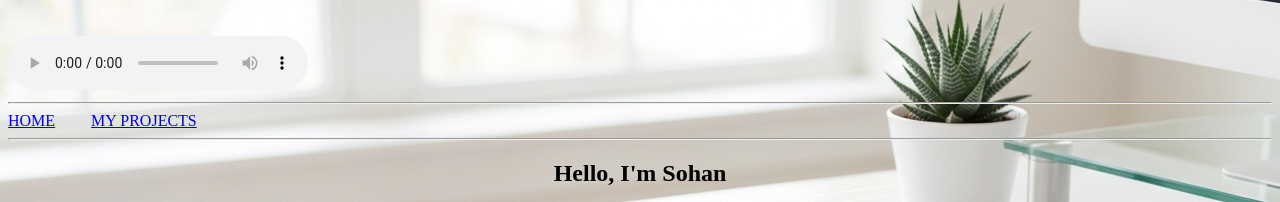
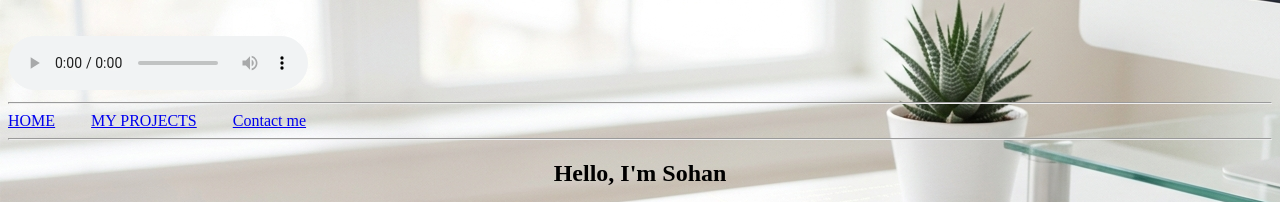
Before and after one commit to amirhamzasohan1-wq/amirhamzasohan1-wq.github.io, a plain HTML site: page index.html in a window 1280 px wide. Shown: the top 202 px of the page. Drawn offline with Linux system fonts and the light colour scheme.

Commit message:
Modify navigation and add contact link
Updated navigation links and added a contact link.

```diff
--- a/index.html
+++ b/index.html
@@ -18,6 +18,9 @@
         &nbsp;&nbsp;&nbsp;
         &nbsp;&nbsp;&nbsp;
         <a href="my-projects" target="_blank" id="my-projects">MY PROJECTS</a>
+        &nbsp;&nbsp;&nbsp;
+        &nbsp;&nbsp;&nbsp;
+        <a href="#contact-me" target="_self">Contact me</a>
         </nav>
         <hr>
     <h1 align="center">Hello, I'm Sohan</h1>
```
